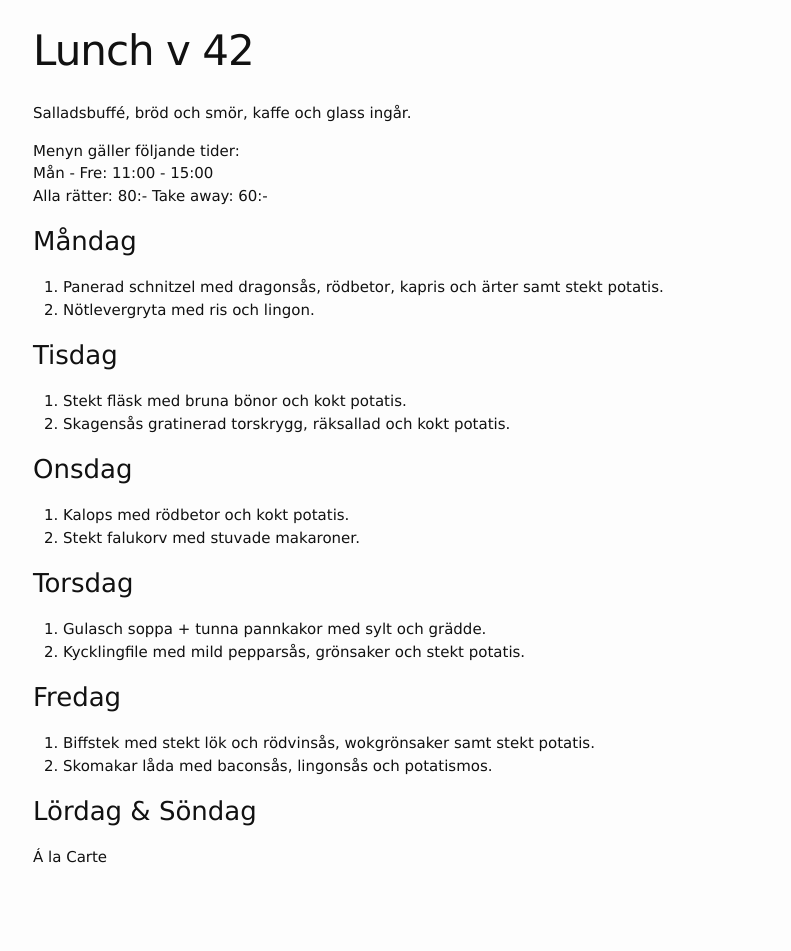
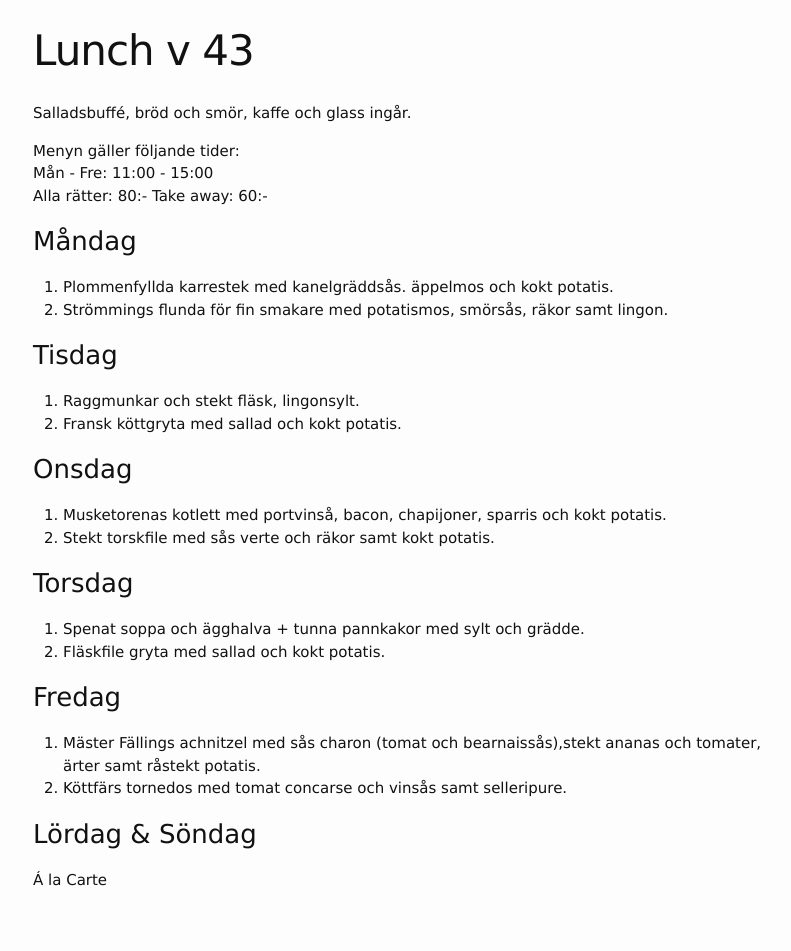
Before and after one commit to FarInn62/farinn62.github.io, a Jekyll site: the page built from lunch.md, in a window 1280 px wide. Shown: the whole page, without its empty margins (237-1028 px from the left). Built offline with Jekyll 4.4.1, drawn with Linux system fonts in a browser that asks for light colours; before the commit the page ends 929 px from its top, so only the background shows below that.

Commit message:
Update lunch.md

```diff
--- a/lunch.md
+++ b/lunch.md
@@ -1,6 +1,6 @@
 ---
 layout: foodmenu
-title: Lunch v 42
+title: Lunch v 43
 permalink: /lunch/
 published: true
 ---
@@ -12,28 +12,28 @@ Alla rätter: 80:- Take away: 60:-
 
 ### Måndag
 
-1. Panerad schnitzel med dragonsås, rödbetor, kapris och ärter samt stekt potatis.
-2. Nötlevergryta med ris och lingon.
+1. Plommenfyllda karrestek med kanelgräddsås. äppelmos och kokt potatis.
+2. Strömmings flunda för fin smakare med potatismos, smörsås, räkor samt lingon.
 
 ### Tisdag
 
-1. Stekt fläsk med bruna bönor och kokt potatis.
-2. Skagensås gratinerad torskrygg, räksallad och kokt potatis.
+1. Raggmunkar och stekt fläsk, lingonsylt.
+2. Fransk köttgryta med sallad och kokt potatis.
 
 ### Onsdag
 
-1. Kalops med rödbetor och kokt potatis.
-2. Stekt falukorv med stuvade makaroner.
+1. Musketorenas kotlett med portvinså, bacon, chapijoner, sparris och kokt potatis.
+2. Stekt torskfile med sås verte och räkor samt kokt potatis.
 
 ### Torsdag
 
-1. Gulasch soppa + tunna pannkakor med sylt och grädde.
-2. Kycklingfile med mild pepparsås, grönsaker och stekt potatis.
+1. Spenat soppa och ägghalva + tunna pannkakor med sylt och grädde.
+2. Fläskfile gryta med sallad och kokt potatis.
 
 ### Fredag
 
-1. Biffstek med stekt lök och rödvinsås, wokgrönsaker samt stekt potatis.
-2. Skomakar låda med baconsås, lingonsås och potatismos.
+1. Mäster Fällings achnitzel med sås charon (tomat och bearnaissås),stekt ananas och tomater, ärter samt råstekt potatis.
+2. Köttfärs tornedos med tomat concarse och vinsås samt selleripure.
 
 ### Lördag & Söndag
 
```
